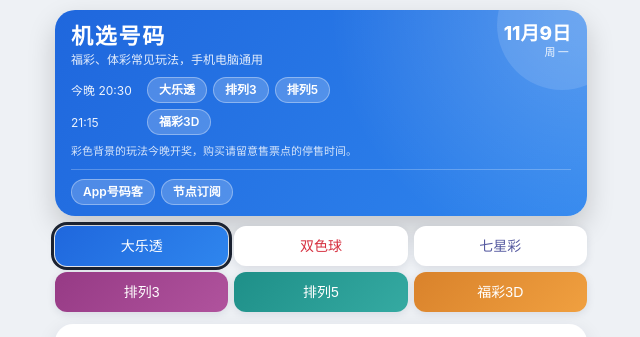
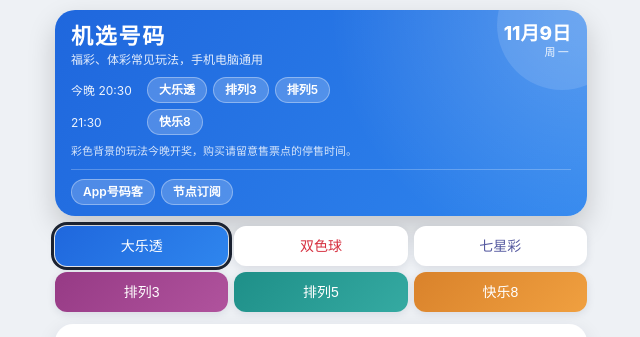
Before and after one commit to chejibao/lotto, a plain HTML site: page index.html in a window 1280 px wide. Shown: the top 337 px of the page, 319-959 px from the left. Drawn offline with Linux system fonts and the light colour scheme.

Commit message:
Add files via upload

```diff
--- a/index.html
+++ b/index.html
@@ -254,18 +254,18 @@ main{padding-top:10px}
 <script>
 var R={t:'r'},U={t:'u'};
 var G={
+kl8:{n:'快乐8',o:'福彩',rule:'从 1–80 中选 1–10 个号码',p:[{c:10,a:1,z:80,q:1,t:'r'}],k:1},
 ssq:{n:'双色球',o:'福彩',rule:'红球从 1–33 选 6 个，蓝球从 1–16 选 1 个',p:[{c:6,a:1,z:33,q:1,t:'r'},{c:1,a:1,z:16,q:1,t:'u'}]},
 dlt:{n:'大乐透',o:'体彩',rule:'前区从 1–35 选 5 个，后区从 1–12 选 2 个',p:[{c:5,a:1,z:35,q:1,t:'r'},{c:2,a:1,z:12,q:1,t:'u'}]},
 
 
-d3:{n:'福彩3D',o:'福彩',rule:'每位从 0–9 选 1 个数字，共 3 位',p:[{c:3,a:0,z:9,q:0,t:'r',d:1}]},
 p3:{n:'排列3',o:'体彩',rule:'每位从 0–9 选 1 个数字，共 3 位',p:[{c:3,a:0,z:9,q:0,t:'r',d:1}]},
 p5:{n:'排列5',o:'体彩',rule:'每位从 0–9 选 1 个数字，共 5 位',p:[{c:5,a:0,z:9,q:0,t:'r',d:1}]},
 qxc:{n:'七星彩',o:'体彩',rule:'前 6 位各选 0–9，最后 1 位选 0–14',p:[{c:6,a:0,z:9,q:0,t:'r',d:1},{c:1,a:0,z:14,q:0,t:'u',d:1}]}
 };
-var TH={dlt:['#1f67dd','#2f86ee','#2a74e6','#f39a1e'],ssq:['#d62f3f','#ee5262','#e03a48','#2f6fe0'],qxc:['#565aa0','#6f74be','#5c62a8','#f39a1e'],p3:['#963a85','#b0539d','#a04590','#f39a1e'],p5:['#1e8f88','#35aaa2','#25968f','#f39a1e'],d3:['#d9822b','#f0a040','#e08a2e','#f39a1e']};
+var TH={dlt:['#1f67dd','#2f86ee','#2a74e6','#f39a1e'],ssq:['#d62f3f','#ee5262','#e03a48','#2f6fe0'],qxc:['#565aa0','#6f74be','#5c62a8','#f39a1e'],p3:['#963a85','#b0539d','#a04590','#f39a1e'],p5:['#1e8f88','#35aaa2','#25968f','#f39a1e'],kl8:['#d9822b','#f0a040','#e08a2e','#f39a1e']};
 function applyTheme(k){var r=document.documentElement.style,t=TH[k];r.setProperty('--t1',t[0]);r.setProperty('--t2',t[1]);r.setProperty('--red',t[2]);r.setProperty('--blue',t[3])}
-var ORDER=['dlt','ssq','qxc','p3','p5','d3'];
+var ORDER=['dlt','ssq','qxc','p3','p5','kl8'];
 var cur='ssq',cnt=10,kk=10,rows=[],HK='lotto-picker-hist';
 var $=function(i){return document.getElementById(i)};
 function rnd(a,z){var r=z-a+1,m=Math.floor(4294967296/r)*r,b=new Uint32Array(1);do{crypto.getRandomValues(b)}while(b[0]>=m);return a+b[0]%r}
@@ -398,7 +398,7 @@ function setMode(m){mode=m;$('mDan').setAttribute('aria-pressed',m===1);$('mKill
 $('mDan').onclick=function(){setMode(1)};$('mKill').onclick=function(){setMode(2)};
 $('mClr').onclick=function(){delete sel[cur];saveS();grids()};
 var WD=['日','一','二','三','四','五','六'],ALL=[0,1,2,3,4,5,6];
-var SCH={ssq:{d:[2,4,0],t:'21:15'},dlt:{d:[1,3,6],t:'20:30'},kl8:{d:ALL,t:'21:30'},qlc:{d:[1,3,5],t:'21:15'},d3:{d:ALL,t:'21:15'},p3:{d:ALL,t:'20:30'},p5:{d:ALL,t:'20:30'},qxc:{d:[2,5,0],t:'20:30'}};
+var SCH={ssq:{d:[2,4,0],t:'21:15'},dlt:{d:[1,3,6],t:'20:30'},kl8:{d:ALL,t:'21:30'},qlc:{d:[1,3,5],t:'21:15'},p3:{d:ALL,t:'20:30'},p5:{d:ALL,t:'20:30'},qxc:{d:[2,5,0],t:'20:30'}};
 function days(k){var s=SCH[k];if(s.d.length===7)return'每天';return'周'+[1,2,3,4,5,6,0].filter(function(x){return s.d.indexOf(x)>=0}).map(function(x){return WD[x]}).join('、')}
 function nowInfo(k){var s=SCH[k],n=new Date(),hm=n.getHours()*60+n.getMinutes(),t=s.t.split(':'),on=s.d.indexOf(n.getDay())>=0;return{on:on,done:on&&hm>=(+t[0])*60+(+t[1])}}
 function pickDefault(){var t=(new Date().getDay()+1)%7,i;for(i=0;i<ORDER.length;i++)if(isToday(ORDER[i]))return ORDER[i];for(i=0;i<ORDER.length;i++)if(SCH[ORDER[i]].d.indexOf(t)>=0)return ORDER[i];return ORDER[0]}
```
